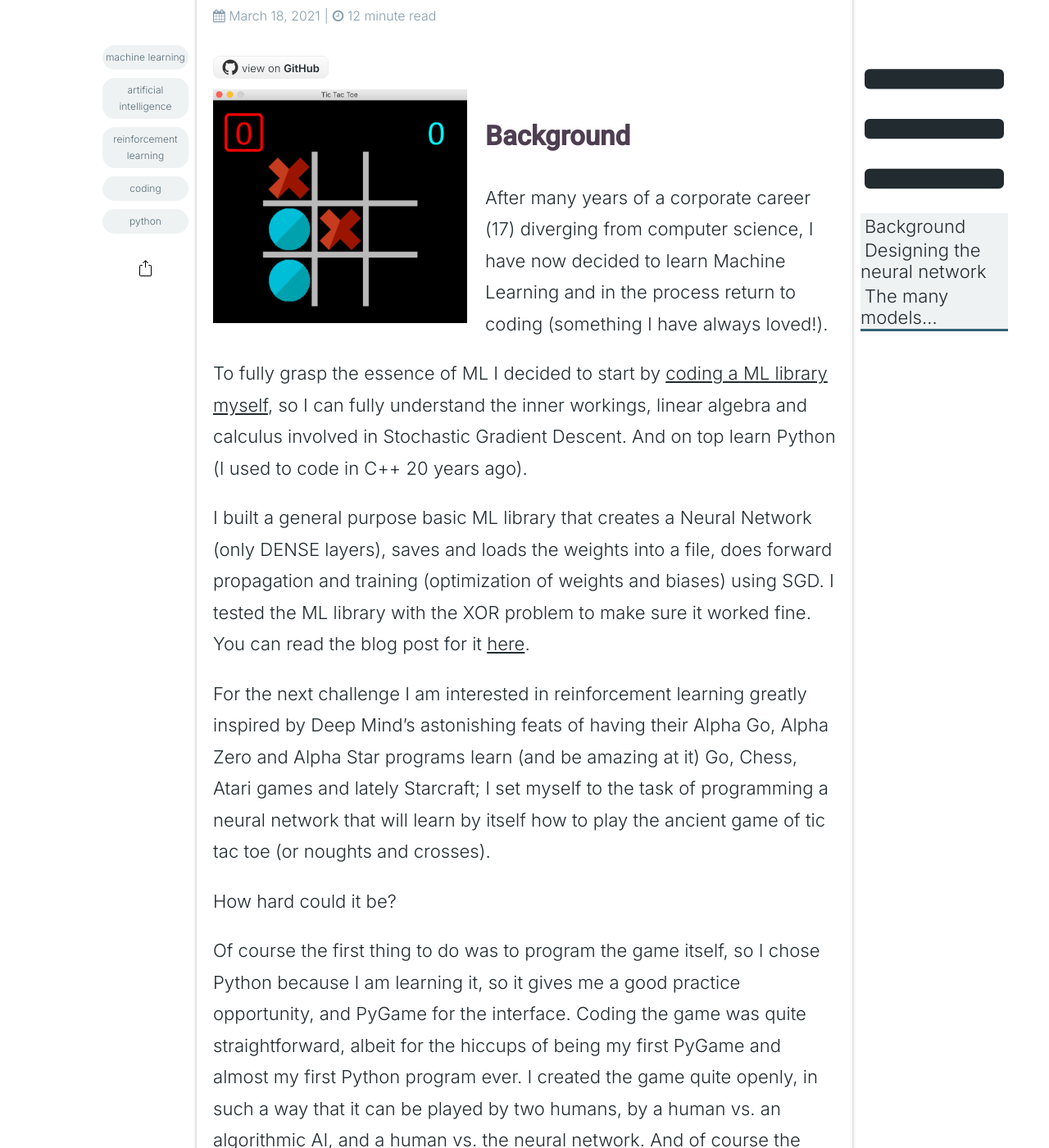
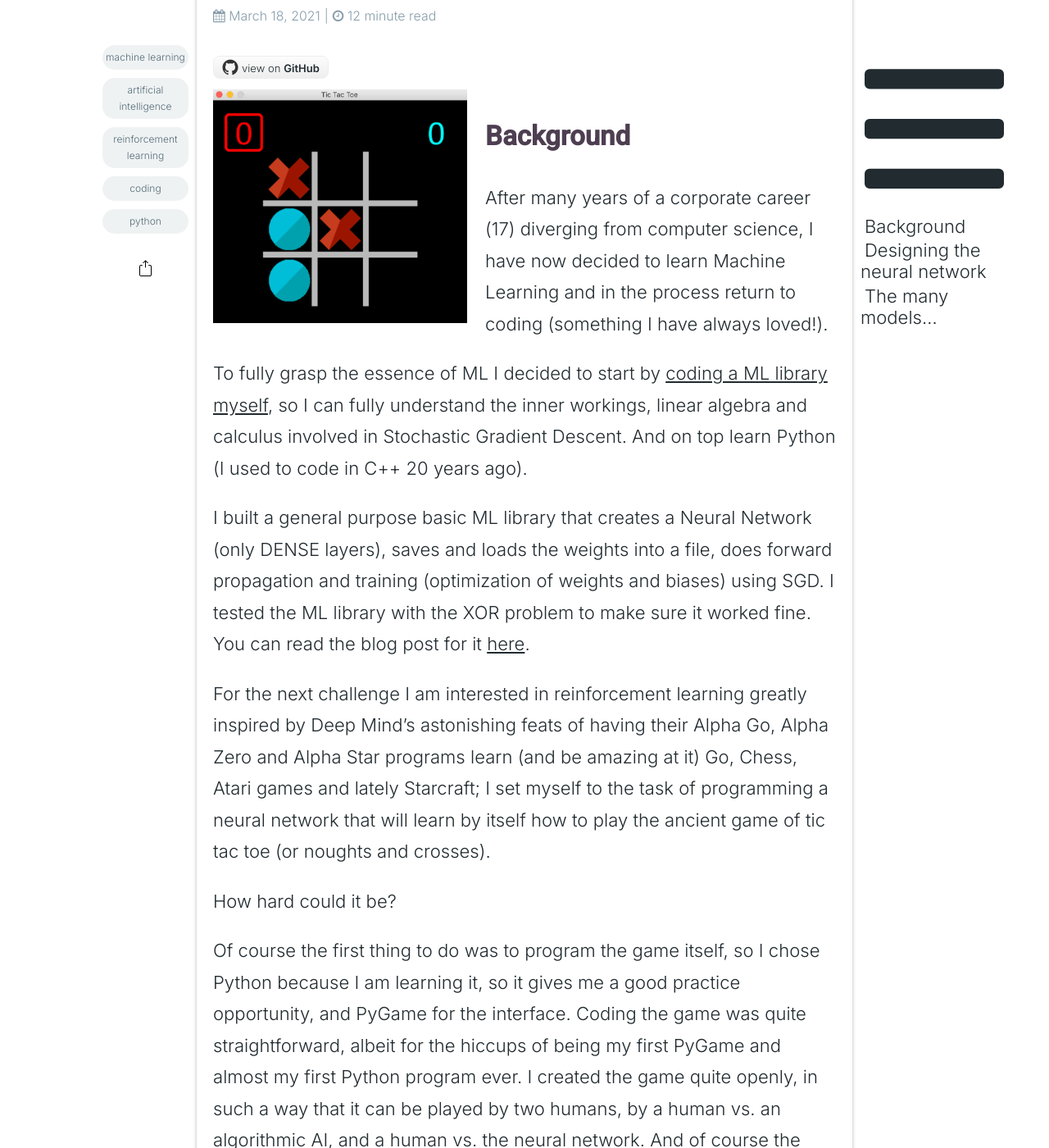
Before and after one commit to the-mvm/the-mvm.github.io, a Jekyll site: the page built from _posts/2021-03-18-deep-q-learning-tic-tac-toe.md, in a window 1280 px wide and 1400 px high, scrolled down 804 px. Shown: the whole window at 82% size. Built offline with Jekyll 4.4.1, drawn with Linux system fonts in a browser that asks for light colours; comment, search, counter and statistics services are not loaded.

Commit message:
reset appearance styles for right toc sidebar

```diff
--- a/assets/css/main.css
+++ b/assets/css/main.css
@@ -1154,9 +1154,6 @@ aside.toc {
     .toc-content{
         max-height: calc(100vh - 7em);
         overflow: scroll;
-        border-bottom-color: var(--blue);
-        border-bottom-style: solid;
-        background-color: var(--grey5);
     }
     .toc-content a {
     }
```
